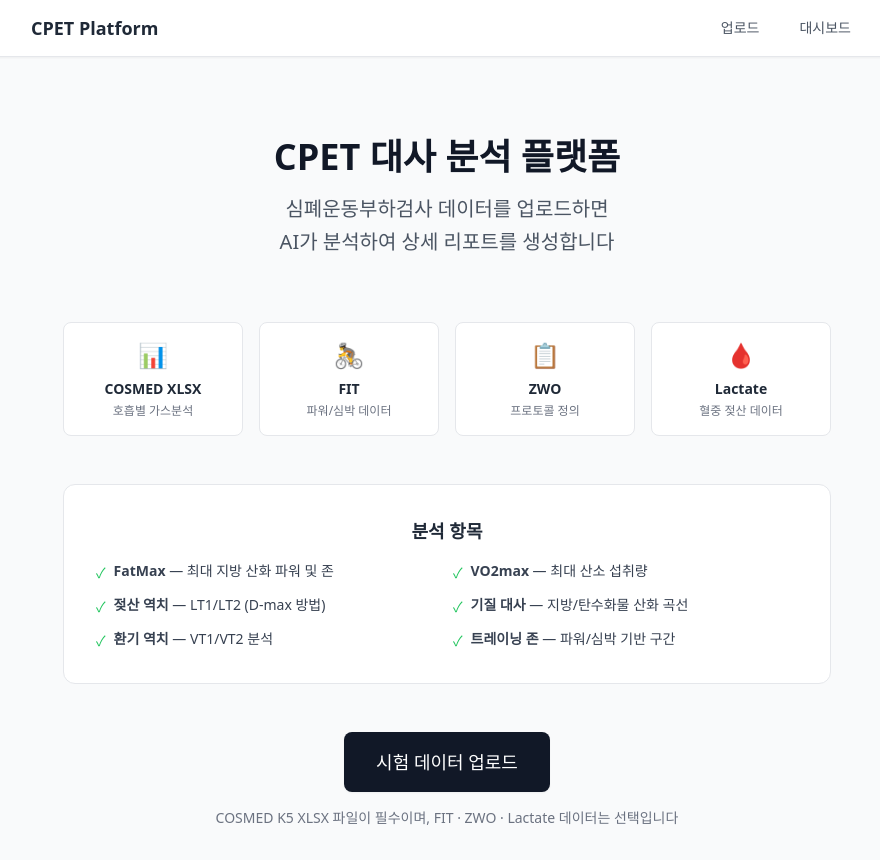
After one commit to cyanluna-git/cpet.data, a FastAPI app: template server/templates/index.html in a window 1280 px wide. The commit adds this page. Shown: the whole page, without its empty margins (193-1073 px from the left). Run offline with FastAPI, Linux system fonts and the light colour scheme; the template is opened without the code that fills it, so the values that code supplies are empty; some libraries are stand-ins or nearby versions.

Commit message:
feat: add landing page with service introduction
Replace root redirect with a landing/intro page showing supported
data formats (COSMED, FIT, ZWO, Lactate), analysis capabilities
(FatMax, VO2max, LT, substrate metabolism, training zones), and
a CTA button linking to the upload page.

Co-Authored-By: Claude Opus 4.6 (1M context) <noreply@anthropic.com>

```diff
--- a/server/main.py
+++ b/server/main.py
@@ -14,7 +14,7 @@ from pathlib import Path
 from typing import AsyncIterator
 
 from fastapi import FastAPI, Request
-from fastapi.responses import HTMLResponse, RedirectResponse
+from fastapi.responses import HTMLResponse
 from fastapi.staticfiles import StaticFiles
 from fastapi.templating import Jinja2Templates
 
@@ -54,10 +54,10 @@ app.mount(
 # ── Page routes ──────────────────────────────────────────────────────
 
 
-@app.get("/", response_class=RedirectResponse)
-async def root() -> RedirectResponse:
-    """Redirect root to the upload page."""
-    return RedirectResponse(url="/upload")
+@app.get("/", response_class=HTMLResponse)
+async def index_page(request: Request) -> HTMLResponse:
+    """Render the landing page."""
+    return templates.TemplateResponse(request, "index.html")
 
 
 @app.get("/upload", response_class=HTMLResponse)
--- a/server/templates/base.html
+++ b/server/templates/base.html
@@ -28,7 +28,7 @@
   <nav class="bg-white shadow-sm border-b border-gray-200">
     <div class="max-w-4xl mx-auto px-4 sm:px-6 lg:px-8">
       <div class="flex items-center justify-between h-14">
-        <span class="text-lg font-semibold text-gray-800">CPET Platform</span>
+        <a href="/" class="text-lg font-semibold text-gray-800 hover:text-gray-600">CPET Platform</a>
         <div class="flex space-x-4">
           <a
             href="/upload"
--- /dev/null
+++ b/server/templates/index.html
@@ -0,0 +1,86 @@
+{% extends "base.html" %}
+{% block title %}CPET Platform — 운동 대사 분석{% endblock %}
+
+{% block content %}
+<div class="max-w-3xl mx-auto text-center">
+
+  <!-- Hero -->
+  <div class="mt-12 mb-16">
+    <h1 class="text-4xl font-bold text-gray-900 mb-4">
+      CPET 대사 분석 플랫폼
+    </h1>
+    <p class="text-xl text-gray-600 leading-relaxed">
+      심폐운동부하검사 데이터를 업로드하면<br>
+      AI가 분석하여 상세 리포트를 생성합니다
+    </p>
+  </div>
+
+  <!-- Supported formats -->
+  <div class="grid grid-cols-2 sm:grid-cols-4 gap-4 mb-12">
+    <div class="bg-white rounded-lg border border-gray-200 p-4">
+      <div class="text-2xl mb-2">📊</div>
+      <div class="font-semibold text-sm text-gray-800">COSMED XLSX</div>
+      <div class="text-xs text-gray-500 mt-1">호흡별 가스분석</div>
+    </div>
+    <div class="bg-white rounded-lg border border-gray-200 p-4">
+      <div class="text-2xl mb-2">🚴</div>
+      <div class="font-semibold text-sm text-gray-800">FIT</div>
+      <div class="text-xs text-gray-500 mt-1">파워/심박 데이터</div>
+    </div>
+    <div class="bg-white rounded-lg border border-gray-200 p-4">
+      <div class="text-2xl mb-2">📋</div>
+      <div class="font-semibold text-sm text-gray-800">ZWO</div>
+      <div class="text-xs text-gray-500 mt-1">프로토콜 정의</div>
+    </div>
+    <div class="bg-white rounded-lg border border-gray-200 p-4">
+      <div class="text-2xl mb-2">🩸</div>
+      <div class="font-semibold text-sm text-gray-800">Lactate</div>
+      <div class="text-xs text-gray-500 mt-1">혈중 젖산 데이터</div>
+    </div>
+  </div>
+
+  <!-- What you get -->
+  <div class="bg-white rounded-xl border border-gray-200 p-8 mb-12 text-left">
+    <h2 class="text-lg font-semibold text-gray-800 mb-4 text-center">분석 항목</h2>
+    <div class="grid grid-cols-1 sm:grid-cols-2 gap-3 text-sm text-gray-700">
+      <div class="flex items-start gap-2">
+        <span class="text-green-500 mt-0.5">&#10003;</span>
+        <span><strong>FatMax</strong> — 최대 지방 산화 파워 및 존</span>
+      </div>
+      <div class="flex items-start gap-2">
+        <span class="text-green-500 mt-0.5">&#10003;</span>
+        <span><strong>VO2max</strong> — 최대 산소 섭취량</span>
+      </div>
+      <div class="flex items-start gap-2">
+        <span class="text-green-500 mt-0.5">&#10003;</span>
+        <span><strong>젖산 역치</strong> — LT1/LT2 (D-max 방법)</span>
+      </div>
+      <div class="flex items-start gap-2">
+        <span class="text-green-500 mt-0.5">&#10003;</span>
+        <span><strong>기질 대사</strong> — 지방/탄수화물 산화 곡선</span>
+      </div>
+      <div class="flex items-start gap-2">
+        <span class="text-green-500 mt-0.5">&#10003;</span>
+        <span><strong>환기 역치</strong> — VT1/VT2 분석</span>
+      </div>
+      <div class="flex items-start gap-2">
+        <span class="text-green-500 mt-0.5">&#10003;</span>
+        <span><strong>트레이닝 존</strong> — 파워/심박 기반 구간</span>
+      </div>
+    </div>
+  </div>
+
+  <!-- CTA -->
+  <a href="/upload"
+     class="inline-block bg-gray-900 text-white text-lg font-medium
+            px-8 py-4 rounded-lg hover:bg-gray-800 transition-colors
+            shadow-sm">
+    시험 데이터 업로드
+  </a>
+
+  <p class="mt-4 text-sm text-gray-500">
+    COSMED K5 XLSX 파일이 필수이며, FIT · ZWO · Lactate 데이터는 선택입니다
+  </p>
+
+</div>
+{% endblock %}
```
Also changed, not shown: tests/test_api.py (+6 -5 lines).
